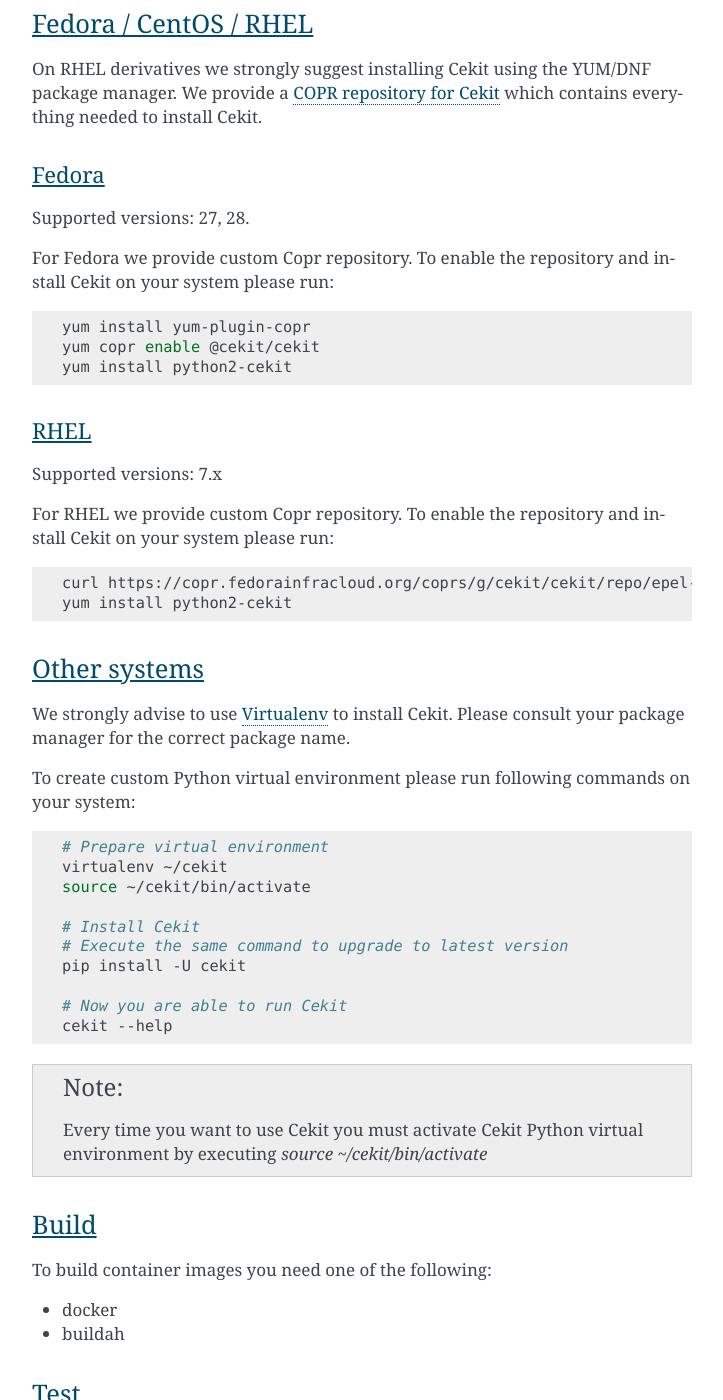
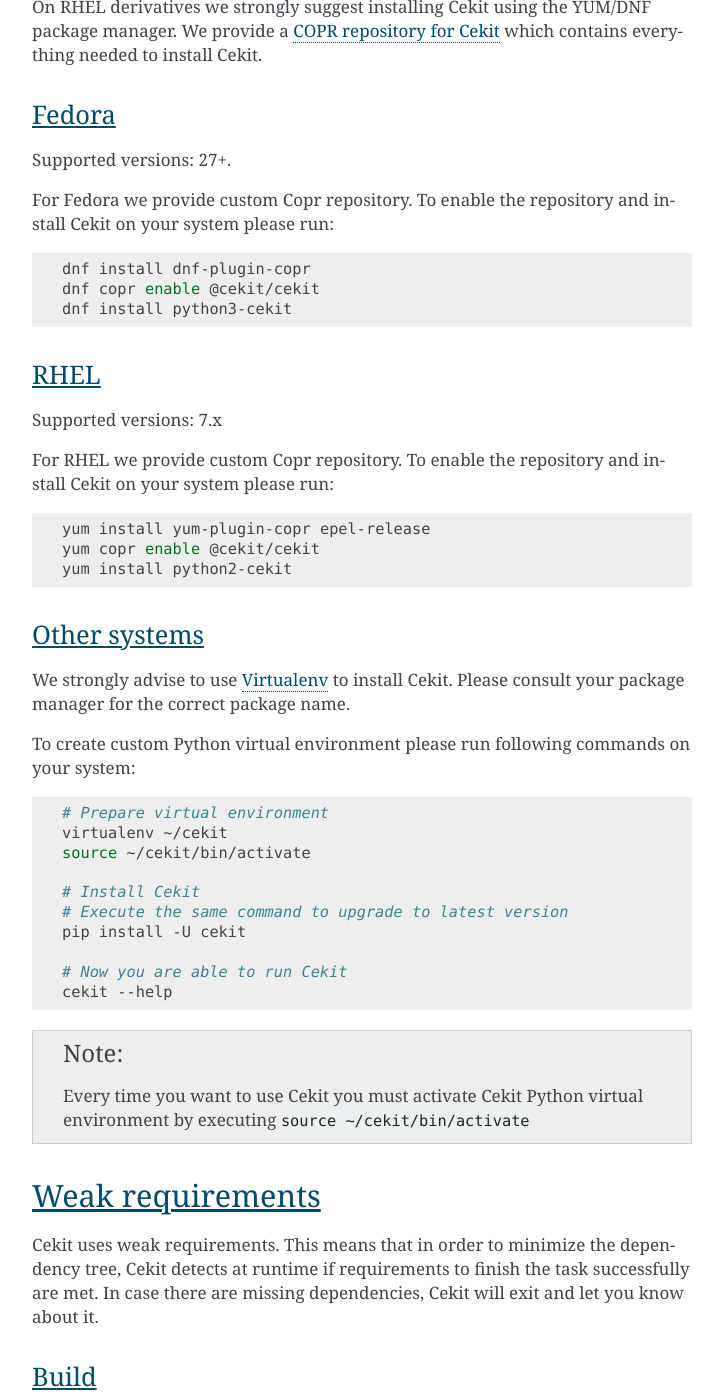
Before and after one commit to cekit/cekit, a Sphinx documentation site: the page built from docs/installation.rst, in a window 1280 px wide and 1400 px high, scrolled down 961 px. Shown: the whole window, without its empty margins (388-1111 px from the left). Built offline with Sphinx 7.4.7, drawn with Linux system fonts in a browser that asks for light colours; some of the changed text lies outside the part shown.

Commit message:
Update installation documentation
Fixes #354

```diff
--- a/docs/installation.rst
+++ b/docs/installation.rst
@@ -6,29 +6,26 @@
 
 Installing Cekit
 *****************
-We provide RPM packages for Fedora, CentOS, RHEL distribution. Cekit installation on other platforms is still possible via `pip`
-
-Fedora / CentOS / RHEL
-----------------------
+We provide RPM packages for Fedora, CentOS, RHEL distribution. Cekit installation on other platforms is still possible via ``pip``
 
 On RHEL derivatives we strongly suggest installing Cekit using the YUM/DNF package manager. We provide a `COPR repository for Cekit <https://copr.fedorainfracloud.org/coprs/g/cekit/cekit/>`_
 which contains everything needed to install Cekit.
 
 Fedora
-^^^^^^
+------
 
-Supported versions: 27, 28.
+Supported versions: 27+.
 
 For Fedora we provide custom Copr repository. To enable the repository and install Cekit on your system please run:
 
 .. code-block:: bash
 
-    yum install yum-plugin-copr
-    yum copr enable @cekit/cekit
-    yum install python2-cekit
+    dnf install dnf-plugin-copr
+    dnf copr enable @cekit/cekit
+    dnf install python3-cekit
 
 RHEL
-^^^^
+----
 
 Supported versions: 7.x
 
@@ -36,7 +33,8 @@
 
 .. code-block:: bash
 
-    curl https://copr.fedorainfracloud.org/coprs/g/cekit/cekit/repo/epel-7/group_cekit-cekit-epel-7.repo -o /etc/yum.repos.d/cekit-epel-7.repo
+    yum install yum-plugin-copr epel-release
+    yum copr enable @cekit/cekit
     yum install python2-cekit
 
 Other systems
@@ -60,25 +58,41 @@
     cekit --help
 
 .. note::
-   Every time you want to use Cekit you must activate Cekit Python virtual environment by executing `source ~/cekit/bin/activate`
+   Every time you want to use Cekit you must activate Cekit Python virtual environment by executing ``source ~/cekit/bin/activate``
 
-Requirements
-============
+Weak requirements
+*****************
+
+Cekit uses weak requirements. This means that in order to minimize the dependency tree, Cekit detects at runtime if requirements
+to finish the task successfully are met. In case there are missing dependencies, Cekit will exit and let you know about it.
 
 Build
 -----
-To build container images you need one of the following:
 
-* docker
-* buildah
+To build container images of the selected type you need to provide following:
+
+* Docker (default)
+    * Docker daemon running locally
+    * Docker Python bindings
+    * `docker-squash library <https://github.com/goldmann/docker-squash>`_
+* `Buildah <https://buildah.io/>`_
+    * `Buildah <https://github.com/containers/buildah/blob/master/install.md>`_
+* `OSBS <https://osbs.readthedocs.io/en/latest/>`_
+    * ``fedpkg`` (if running the community version) or ``rhpkg`` (if running Red Hat internal)
+    * Valid Kerberos ticket
+    * Git
 
 Test
 ----
+
+:Command: ``test``
+:Parameter: None
+
 For running tests you need:
 
-* docker
-* docker python bindings
-* behave
-* python-lxml
+* Docker daemon running locally
+* Docker Python bindings
+* `Behave <https://github.com/behave/behave>`_
+* LXML Python bindings
 
 .. include:: upgrade.rst
```
